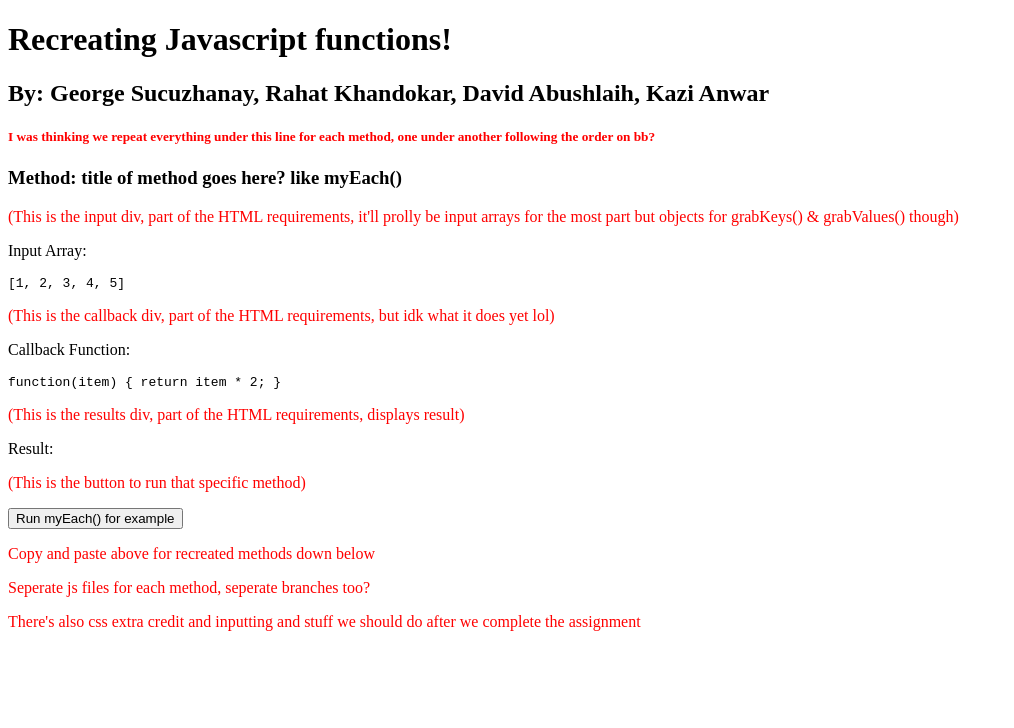
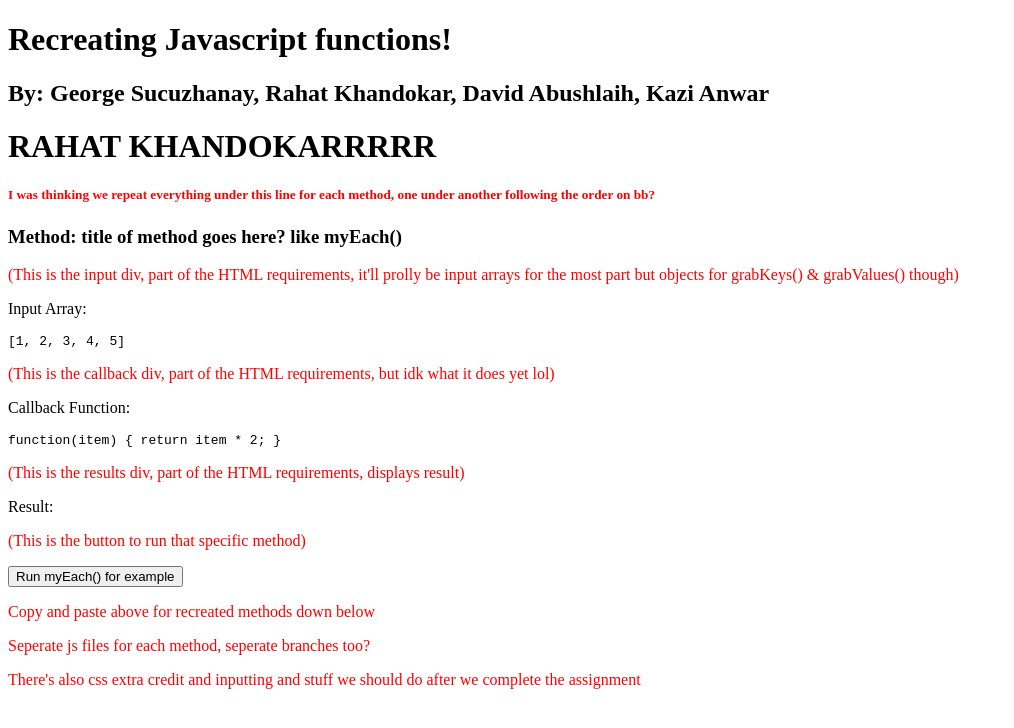
Before and after one commit to George-Sucuzhanay/JS-Methods-Web-Dev, a plain HTML site: page index.html in a window 1280 px wide. Shown: the whole page, without its empty margins (0-1014 px from the left). Drawn offline with Linux system fonts and the light colour scheme.

Commit message:
testin a push into rahats branch

```diff
--- a/index.html
+++ b/index.html
@@ -8,7 +8,7 @@
 <body>
     <h1>Recreating Javascript functions!</h1>
     <h2>By: George Sucuzhanay, Rahat Khandokar, David Abushlaih, Kazi Anwar</h2>
-
+<h1>RAHAT KHANDOKARRRRR</h1>
     <div>
         <h5 style="color: red;">I was thinking we repeat everything under this line for each method, one under another following the order on bb?</h5>
         <h3>Method: title of method goes here? like myEach()</h3>
```
